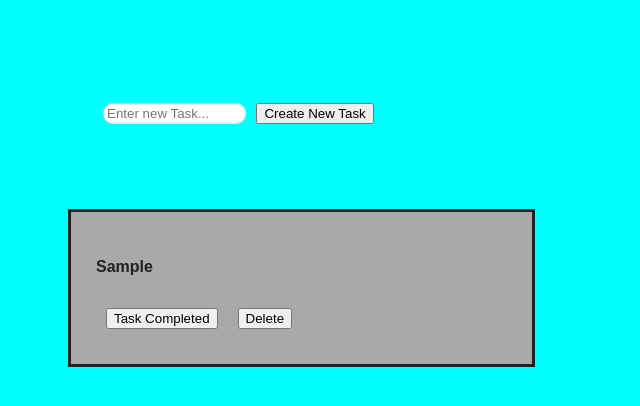
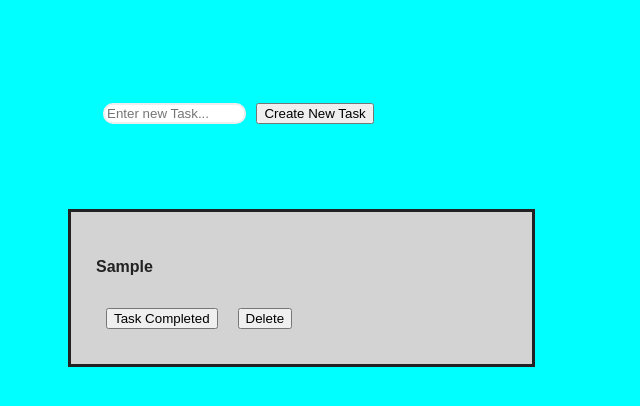
Before and after one commit to david-newton/react-todo-rs, a React (Create React App) app: page / in a window 1280 px wide. Both pictures are taken after typing "Sample" into the empty fields and a click on the button "Create New Task". Shown: the top 406 px of the page, without its empty margins (0-640 px from the left). Built offline with nearby package versions, Linux system fonts and the light colour scheme.

Commit message:
even more css fun

```diff
--- a/src/todolist/ListItem.css
+++ b/src/todolist/ListItem.css
@@ -1,10 +1,19 @@
+.list-item-container-complete{
+    border-style: solid;
+    border-width: medium;
+    padding: 25px;
+    margin: 50px;
+    width: 33%;
+    background-color: darkgrey;
+}
+
 .list-item-container{
     border-style: solid;
     border-width: medium;
     padding: 25px;
     margin: 50px;
     width: 33%;
-    background-color: darkgrey;
+    background-color:lightgray;
 }
 
 .complete-button{
--- a/src/todolist/ListItem.js
+++ b/src/todolist/ListItem.js
@@ -10,7 +10,7 @@ const ListItem = ({ item, onDeleteClicked, onCompleteClicked }) => {
         </button>;
 
     return (
-        <div className="list-item-container">
+        <div className={item.isComplete ? "list-item-container-complete" : "list-item-container"}>
             <h4>{itemText}</h4>
             <div className="button-container">
                 {completeButton}
```
